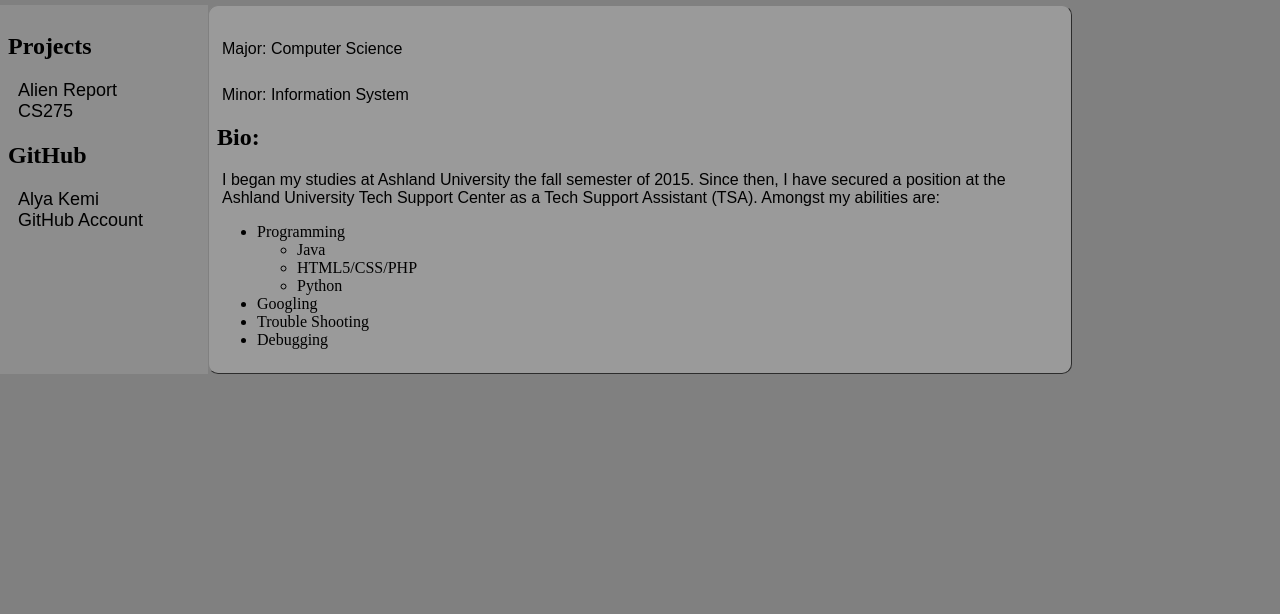
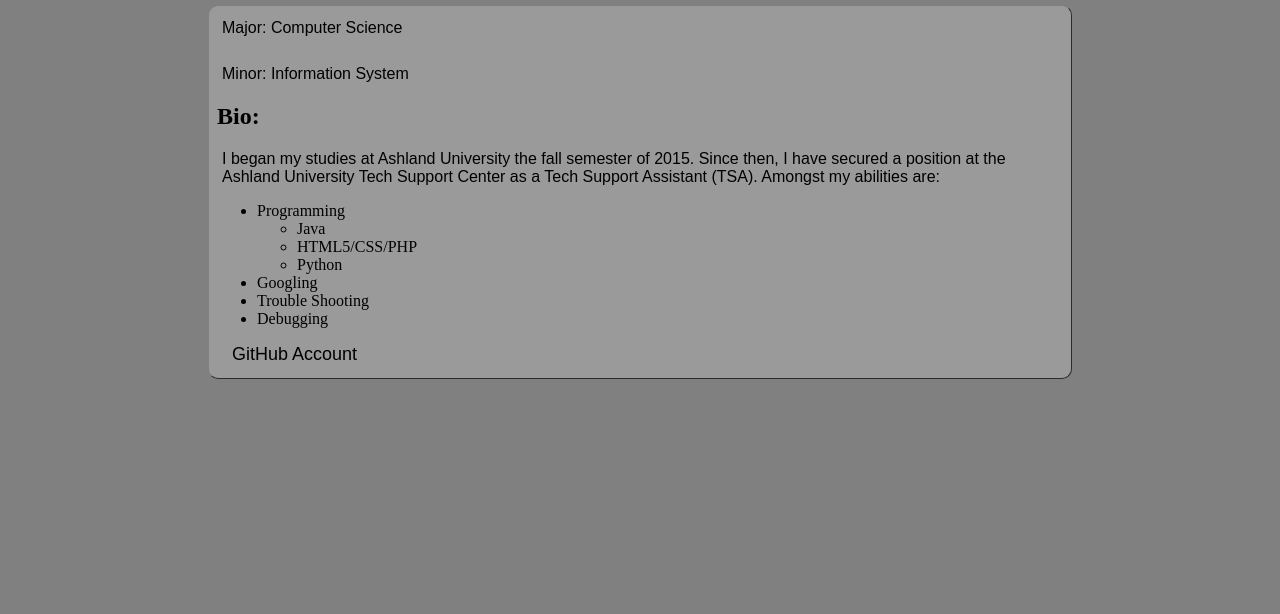
Before and after one commit to redninja2/pi3-django, a Django app: page / in a window 1280 px wide. Shown: the part 50-664 px from the top of the page. Run offline with Django 3.2, Linux system fonts and the light colour scheme; data comes from the database, SQL or seed files in the repository.

Commit message:
Removed projects that were broken on left div.
Also put github link in main center peice.

```diff
--- a/temperature/templates/temperature/index.html
+++ b/temperature/templates/temperature/index.html
@@ -28,16 +28,7 @@
     </header>
     <div id="wrapper">
 
-      <section id="left" class="project-div">
-      <h1><a href="projects">Projects</a></h1>
-      <div class="projects">
-      <a class="project" href="projects/aliens" target="_top">Alien Report</a><br>
-      <a class="project" href="projects/CS275" target="_top">CS275</a>
-      <h1>GitHub</h1>
-      <a class="project" href="https://brennankunkel.github.io/crafty/" target="_top">Alya Kemi</a><br>
-      <a class="project" href="https://github.com/redninja2" target="_top">GitHub Account</a>
-
-      </div>
+      <section id="left">
       </section>
 
       <section id="main">
@@ -61,6 +52,7 @@
             <li>Debugging</li>
           </ul>
         </p>
+        <p><a class="project" href="https://github.com/redninja2" target="_top">GitHub Account</a></p>
       </section>
 
       <aside id="right">
```
